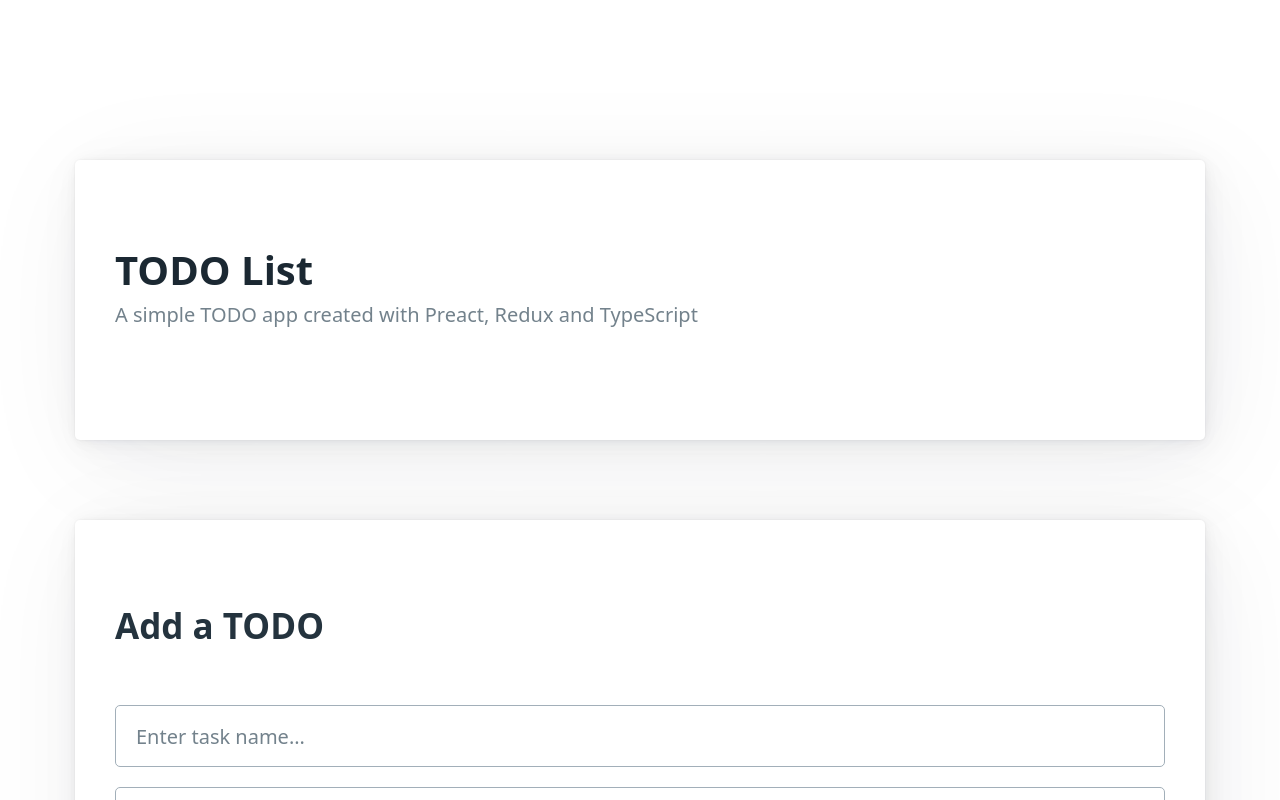
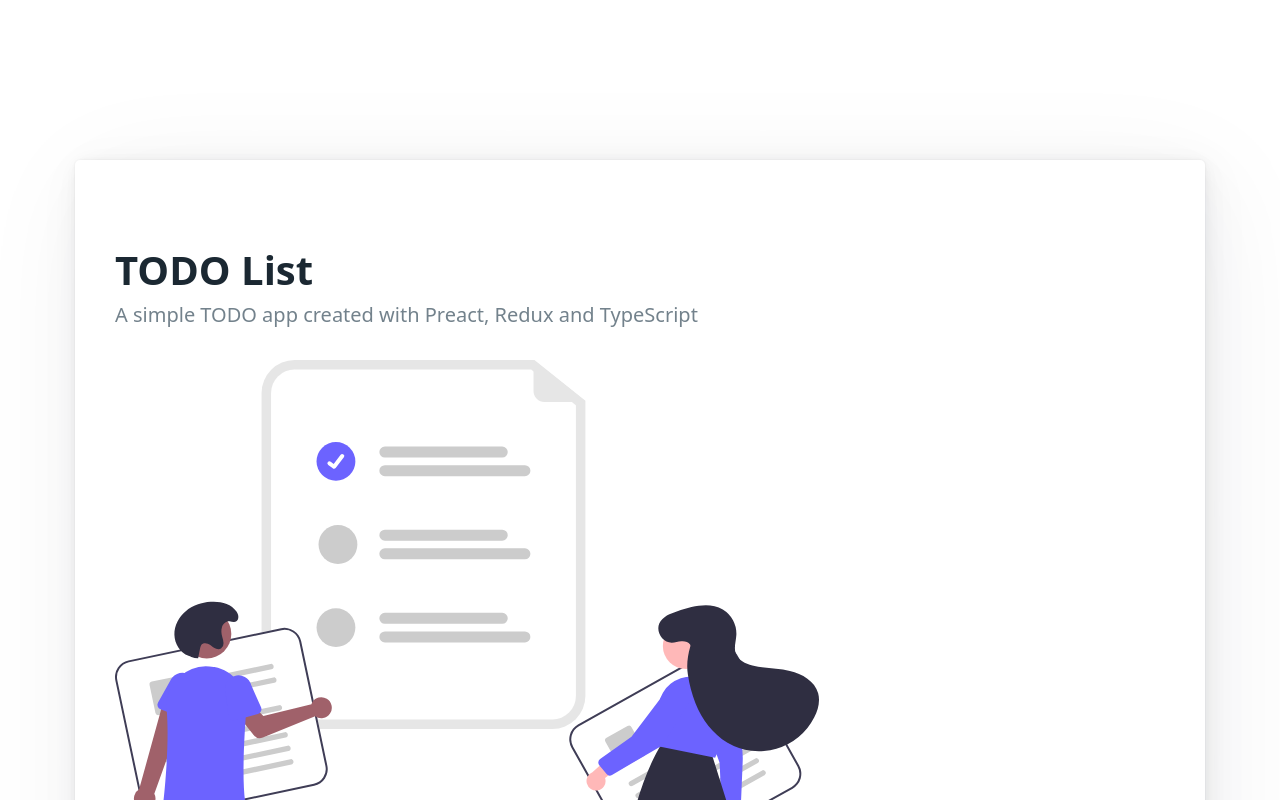
Before and after one commit to Adophilus/redux-todoapp, a Preact app: page / in a window 1280 px wide. Shown: the top 800 px of the page. Built offline with nearby package versions, Linux system fonts and the light colour scheme.

Commit message:
ready to deploy

```diff
--- a/src/app.css
+++ b/src/app.css
@@ -0,0 +1,3 @@
+:root {
+  --primary: #6c63ff;
+}
--- a/src/app.tsx
+++ b/src/app.tsx
@@ -21,6 +21,7 @@ export function App({ store }) {
           <h1>TODO List</h1>
           <p>A simple TODO app created with Preact, Redux and TypeScript</p>
         </hgroup>
+        <img src="banner.svg" />
       </article>
       <article>
         <h2>Add a TODO</h2>
```
Also changed, not shown: public/banner.svg (added).
